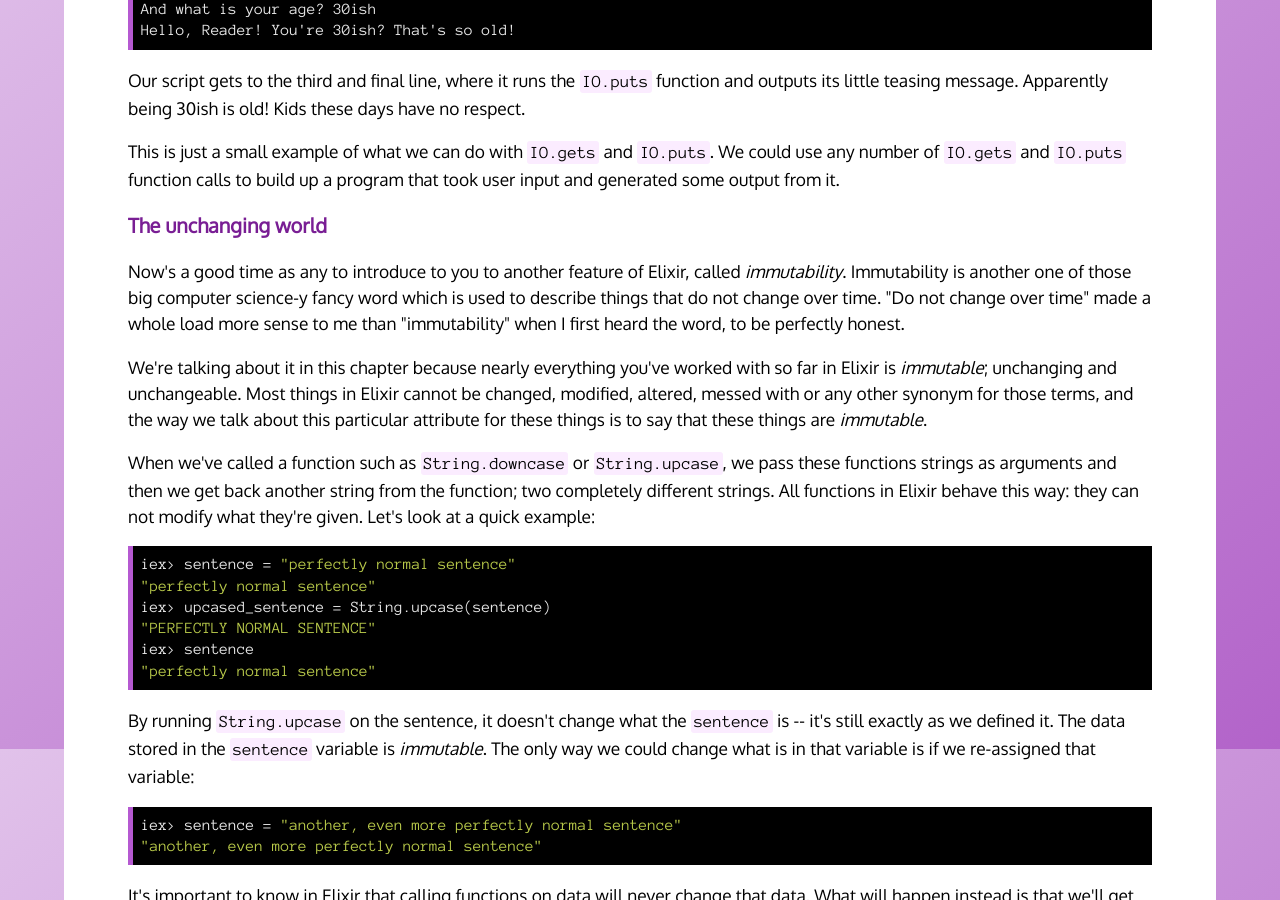
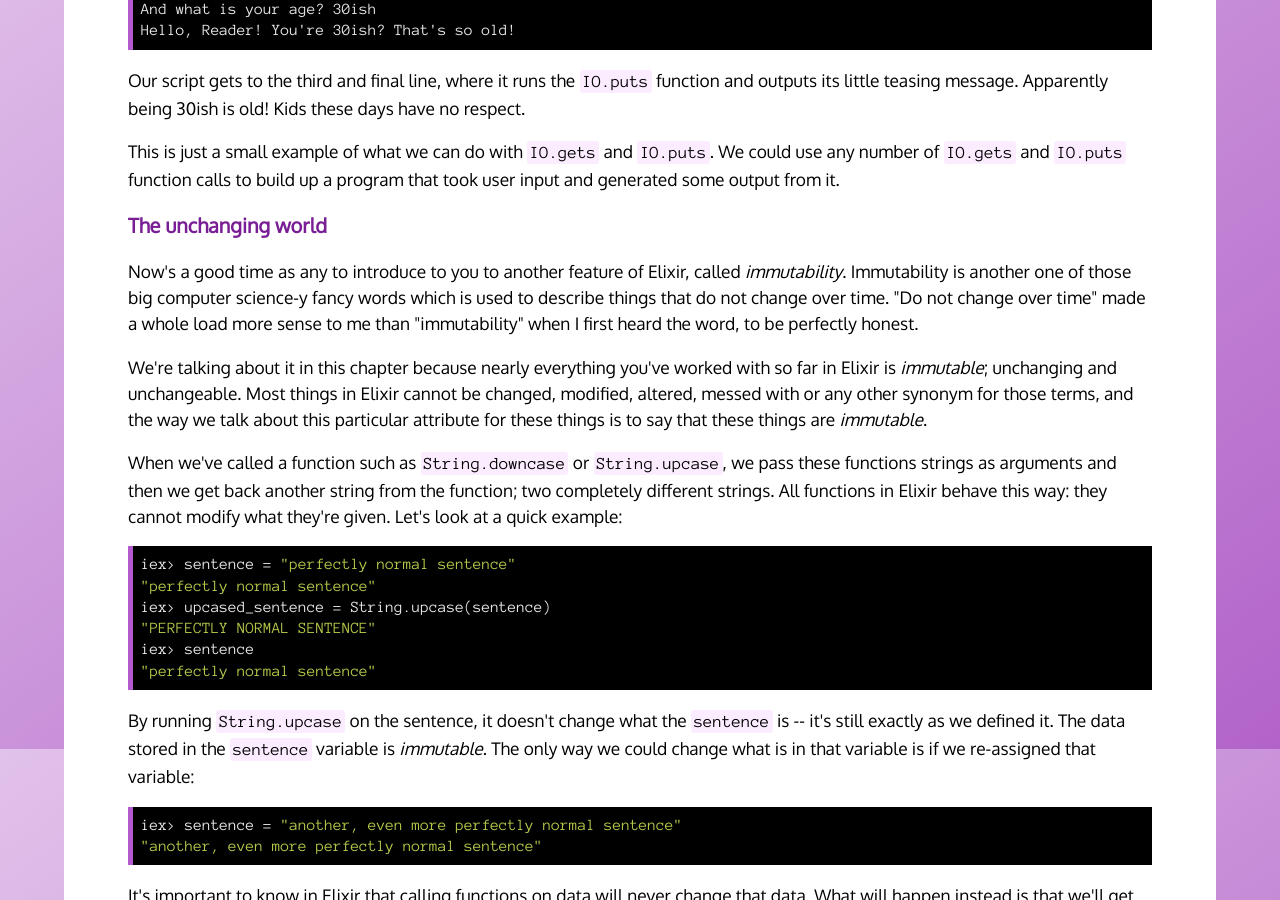
Before and after one commit to radar/joyofelixir, a Jekyll site: the page built from 8-strings-input-and-output/index.html, in a window 1280 px wide and 900 px high, scrolled down 4651 px. Built offline with Jekyll 4.4.1, drawn with Linux system fonts in a browser that asks for light colours; some of the changed text lies outside the part shown.

Commit message:
Fix Errata: Chapter 8
Fixes a few minor typos

```diff
--- a/_includes/ch/8.html
+++ b/_includes/ch/8.html
@@ -237,7 +237,7 @@
   <h3>The unchanging world</h3>
 
   <p>
-    Now's a good time as any to introduce to you to another feature of Elixir, called <em>immutability</em>. Immutability is another one of those big computer science-y fancy word which is used to describe things that do not change over time. "Do not change over time" made a whole load more sense to me than "immutability" when I first heard the word, to be perfectly honest.
+    Now's a good time as any to introduce to you to another feature of Elixir, called <em>immutability</em>. Immutability is another one of those big computer science-y fancy words which is used to describe things that do not change over time. "Do not change over time" made a whole load more sense to me than "immutability" when I first heard the word, to be perfectly honest.
   </p>
 
   <p>
@@ -245,7 +245,7 @@
   </p>
 
   <p>
-    When we've called a function such as <code>String.downcase</code> or <code>String.upcase</code>, we pass these functions strings as arguments and then we get back another string from the function; two completely different strings. All functions in Elixir behave this way: they can not modify what they're given. Let's look at a quick example:
+    When we've called a function such as <code>String.downcase</code> or <code>String.upcase</code>, we pass these functions strings as arguments and then we get back another string from the function; two completely different strings. All functions in Elixir behave this way: they cannot modify what they're given. Let's look at a quick example:
   </p>
 
 <pre><code>iex> sentence = "perfectly normal sentence"
```
Also changed, not shown: other parts of _includes/ch/8.html (+1 -1 lines).
